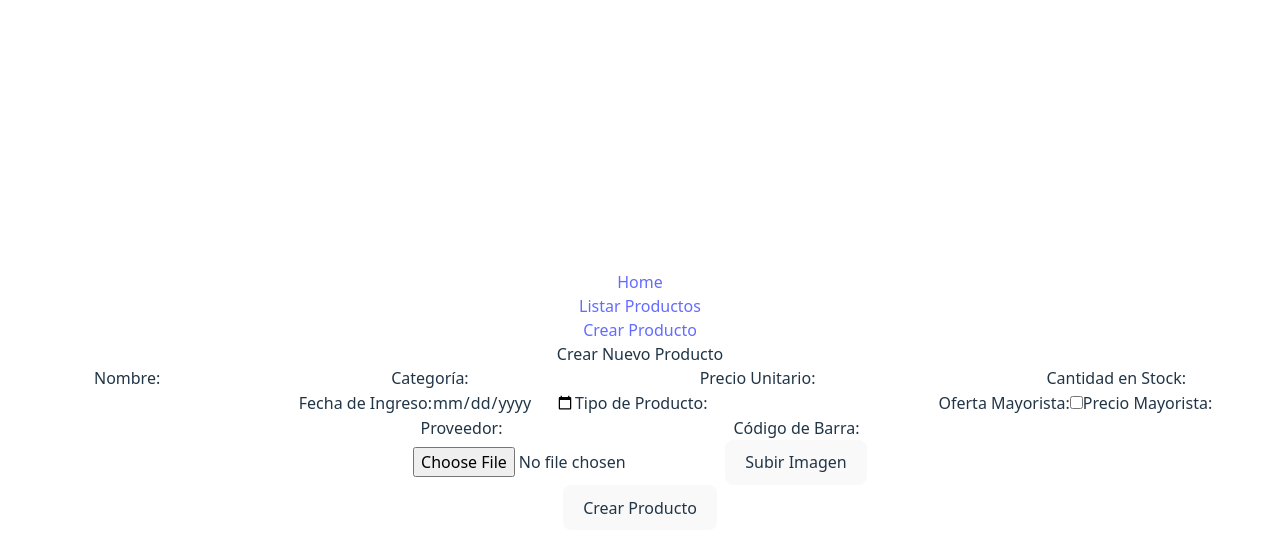
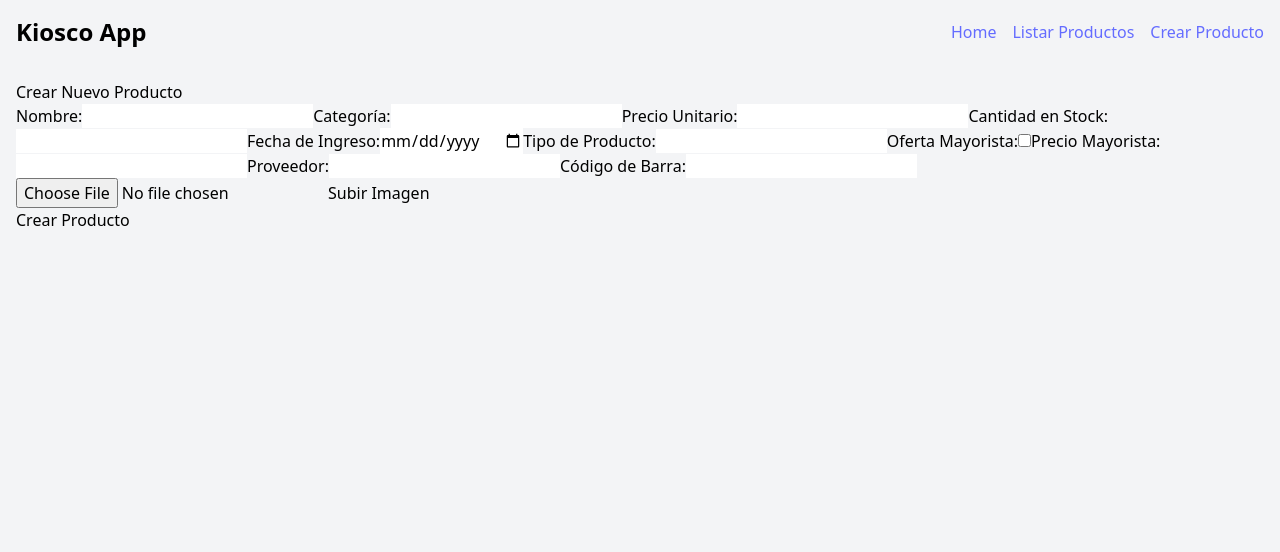
Before and after one commit to RodrigoLaime/kiosco-frontend, a React (Vite) app: page /crear-producto in a window 1280 px wide. Shown: the top 552 px of the page. Built offline with nearby package versions, Linux system fonts and the light colour scheme; no server answers.

Commit message:
style: generar un diseño incial para la vista lista de productos

```diff
--- a/src/App.jsx
+++ b/src/App.jsx
@@ -1,26 +1,3 @@
-// import React from 'react';
-// import { BrowserRouter as Router, Route, Routes } from 'react-router-dom';
-// import Navbar from './components/Navbar';
-// import Home from './views/Home';
-// import ProductList from './views/ProductList';
-// import CreateProduct from './views/CreateProduct';
-// import EditProduct from './views/EditProduct';
-
-// function App() {
-//   return (
-//     <Router>
-//       <Navbar />
-//       <Routes>
-//         <Route path="/" element={<Home />} />
-//         <Route path="/productos" element={<ProductList />} />
-//         <Route path="/crear-producto" element={<CreateProduct />} />
-//         <Route path="/editar-producto/:id" element={<EditProduct />} />
-//       </Routes>
-//     </Router>
-//   );
-// }
-
-// export default App;
 import React from "react";
 import { BrowserRouter as Router, Routes, Route } from "react-router-dom";
 import ProductList from "./views/ProductList.jsx";
@@ -32,13 +9,24 @@ import CreateProduct from "./views/CreateProduct.jsx";
 function App() {
   return (
     <Router>
-      <Navbar />
+   {/*    <Navbar />
       <Routes>
         <Route path="/" element={<Home />} />
         <Route path="/productos" element={<ProductList />} />
         <Route path="/crear-producto" element={<CreateProduct />} />
-        <Route path="/editar-producto/:id" element={<EditProduct />} /> {/* Ruta de edición */}
-      </Routes>
+        <Route path="/editar-producto/:id" element={<EditProduct />} />
+      </Routes> */}
+      <div className="min-h-screen text-black bg-gray-100"> {/* Contenedor general con clases de Tailwind */}
+        <Navbar />
+        <div className="container mx-auto p-4"> {/* Contenedor para el contenido */}
+          <Routes>
+            <Route path="/" element={<Home />} />
+            <Route path="/productos" element={<ProductList />} />
+            <Route path="/crear-producto" element={<CreateProduct />} />
+            <Route path="/editar-producto/:id" element={<EditProduct />} />
+          </Routes>
+        </div>
+      </div>
     </Router>
   );
 }
--- a/src/components/Navbar.jsx
+++ b/src/components/Navbar.jsx
@@ -4,11 +4,16 @@ import { Link } from 'react-router-dom';
 const Navbar = () => {
   return (
     <nav>
-      <ul>
-        <li><Link to="/">Home</Link></li>
-        <li><Link to="/productos">Listar Productos</Link></li>
-        <li><Link to="/crear-producto">Crear Producto</Link></li>
-      </ul>
+      <div className=' container mx-auto flex justify-between items-center p-4'>
+        <div>
+          <h1 className='text-2xl font-bold text-center'>Kiosco App</h1>
+        </div>
+        <ul className='flex justify-center space-x-4'>
+          <li><Link to="/">Home</Link></li>
+          <li><Link to="/productos">Listar Productos</Link></li>
+          <li><Link to="/crear-producto">Crear Producto</Link></li>
+        </ul>
+      </div>
     </nav>
   );
 };
--- a/src/style.css
+++ b/src/style.css
@@ -8,7 +8,7 @@
   font-weight: 400;
 
   color-scheme: light dark;
-  color: rgba(255, 255, 255, 0.87);
+  /* color: rgba(255, 255, 255, 0.87); */
   background-color: #242424;
 
   font-synthesis: none;
@@ -26,7 +26,7 @@ a:hover {
   color: #535bf2;
 }
 
-body {
+/* body {
   margin: 0;
   display: flex;
   place-items: center;
@@ -97,4 +97,4 @@ button:focus-visible {
   button {
     background-color: #f9f9f9;
   }
-}
+} */
--- a/src/views/ProductList.jsx
+++ b/src/views/ProductList.jsx
@@ -1,51 +1,7 @@
-// import React, { useEffect, useState } from "react";
-// import { fetchProducts } from "../services/api"; // Asumimos que esta función ya está bien definida.
-
-// const ProductList = () => {
-//   const [products, setProducts] = useState([]);
-
-//   useEffect(() => {
-//     // Llamada a la API para obtener los productos
-//     fetchProducts().then((data) => setProducts(data));
-//   }, []);
-
-//   return (
-//     <div>
-//       <h2>Lista de Productos</h2>
-//       <ul>
-//         {products.map((product) => (
-//           <li key={product.id}>
-//             <h3>{product.nombre}</h3>
-//             <p><strong>Categoría:</strong> {product.categoria}</p>
-//             <p><strong>Precio Unitario:</strong> ${product.precioUnitario}</p>
-//             <p><strong>Cantidad en Stock:</strong> {product.cantidadStock}</p>
-//             <p><strong>Fecha de Ingreso:</strong> {product.fechaIngreso}</p>
-//             <p><strong>Tipo de Producto:</strong> {product.tipoProducto}</p>
-//             <p><strong>Oferta Mayorista:</strong> {product.ofertaMayorista ? "Sí" : "No"}</p>
-//             {product.precioMayorista && (
-//               <p><strong>Precio Mayorista:</strong> ${product.precioMayorista}</p>
-//             )}
-//             <p><strong>Proveedor:</strong> {product.proveedor}</p>
-//             <p><strong>Código de Barra:</strong> {product.codigoBarra}</p>
-//           </li>
-//         ))}
-//       </ul>
-//     </div>
-//   );
-// };
-
-// export default ProductList;
 import React, { useEffect, useState } from "react";
 import { fetchProducts } from "../services/api";
-import { Link, useNavigate, } from "react-router-dom"; // Importar Link de react-router-dom
+import { Link, useNavigate, } from "react-router-dom";
 import UploadImage from "../components/UploadImage";
-
-// const handleEdit = (product) => {
-//     // Cambié useHistory por useNavigate y ahora paso el objeto a través de 'state'
-//     const navigate = useNavigate(); // Usar useNavigate
-//     // navigate(`/edit-product/${product.id}`, { state: { product } });  // Pasa el objeto del producto a la ruta de edición
-//     navigate(`/edit-product/${product.id}`, { state: { product } });  // Pasa el objeto del producto a la ruta de edición
-// };
 
 const ProductList = () => {
     const [products, setProducts] = useState([]);
@@ -55,36 +11,42 @@ const ProductList = () => {
     }, []);
 
     return (
-        <div>
+        <div className="p-4">
             <UploadImage />
             <h2>Lista de Productos</h2>
-            <ul>
+            <div className="mx-auto p-4">
+                <ul className="grid gap-4 sm:grid-cols-2 md:grid-cols-3">
                     {products.map((product) => (
                         <li key={product.id}>
-                        <h3 className=" bg-red-500">{product.nombre}</h3>
-                        <p><strong>Categoría:</strong> {product.categoria}</p>
-                        <p><strong>Precio Unitario:</strong> ${product.precioUnitario}</p>
-                        <p><strong>Cantidad en Stock:</strong> {product.cantidadStock}</p>
-                        <p><strong>Fecha de Ingreso:</strong> {product.fechaIngreso}</p>
+                            <div>
+                                <img src="https://encrypted-tbn0.gstatic.com/images?q=tbn:ANd9GcT7f2Hce9bEMzkwfStA8jd3qJ9vhae8u_tUyw&s" alt={product.name} className="w-full object-cover mb-2" />
+                            </div>
+                            {/* <p><strong>Categoría:</strong> {product.categoria}</p> */}
+                            <p className="font-medium text-gray-400">{product.categoria}</p>
+                            <div className="flex justify-between items-center text-xl">
+                                <h3 className=" font-semibold">{product.nombre}</h3>
+                                <p className="font-bold">${product.precioUnitario}.00</p>
+                            </div>
+                            {/* <p><strong>Precio Unitario:</strong> ${product.precioUnitario}</p> */}
                             <p><strong>Tipo de Producto:</strong> {product.tipoProducto}</p>
-                        <p><strong>Oferta Mayorista:</strong> {product.ofertaMayorista ? "Sí" : "No"}</p>
                             {product.precioMayorista && (
                                 <p><strong>Precio Mayorista:</strong> ${product.precioMayorista}</p>
                             )}
+                            <p><strong>Oferta Mayorista:</strong> {product.ofertaMayorista ? "Sí" : "No"}</p>
+
+                            {/* <p><strong>Cantidad en Stock:</strong> {product.cantidadStock}</p>
+                            <p><strong>Fecha de Ingreso:</strong> {product.fechaIngreso}</p>
                             <p><strong>Proveedor:</strong> {product.proveedor}</p>
-                        <p><strong>Código de Barra:</strong> {product.codigoBarra}</p>
+                            <p><strong>Código de Barra:</strong> {product.codigoBarra}</p> */}
 
                             {/* Botón para editar el producto */}
                             <Link to={`/editar-producto/${product.id}`}>
                                 <button>Editar</button>
                             </Link>
-                        {/* <div key={product.id}>
-                            <span>{product.nombre}</span>
-                            <button onClick={() => handleEdit(product)}>Editar</button>
-                        </div> */}
                         </li>
                     ))}
                 </ul>
+            </div>
         </div>
     );
 };
```
Lines whose indentation alone changed are shown as unchanged.
